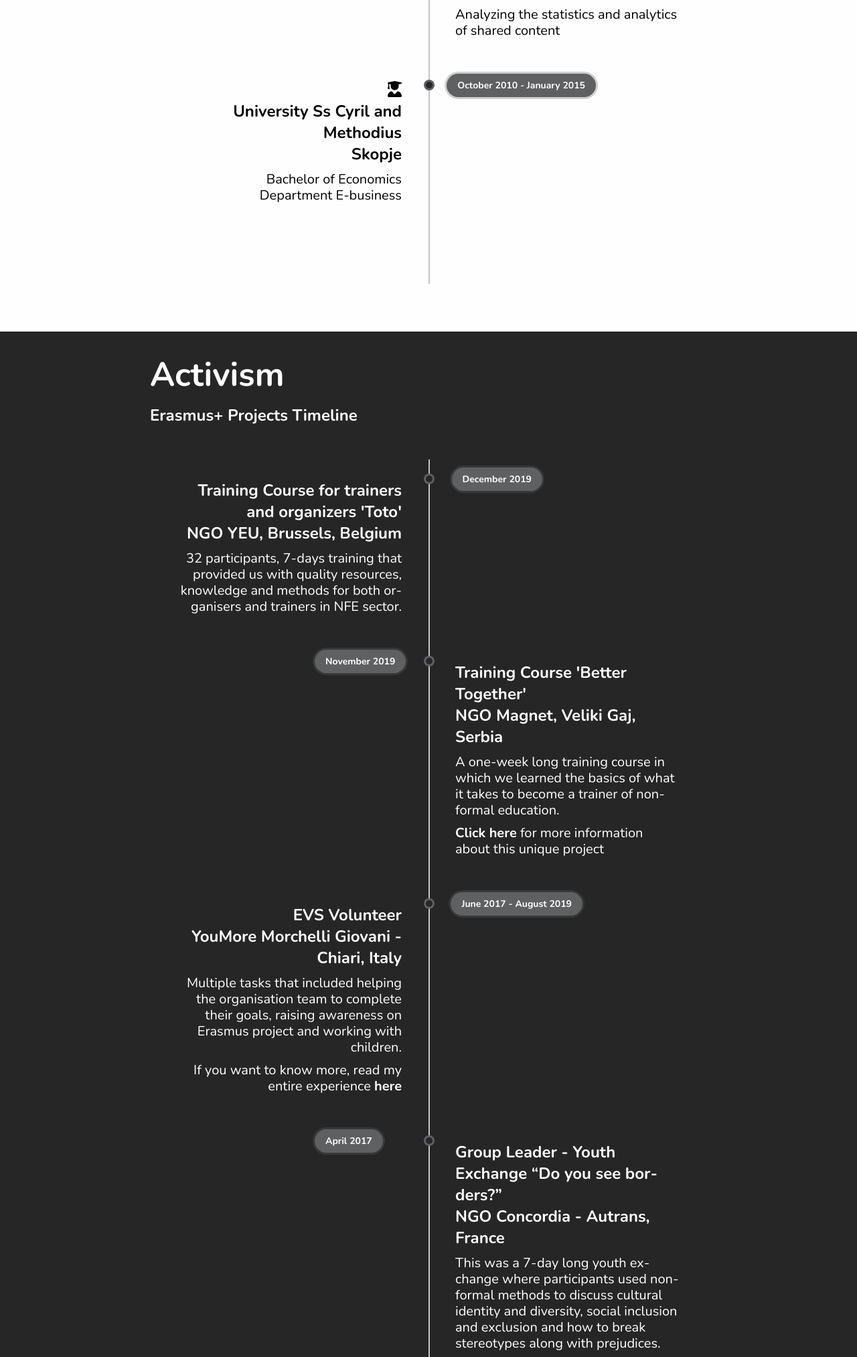
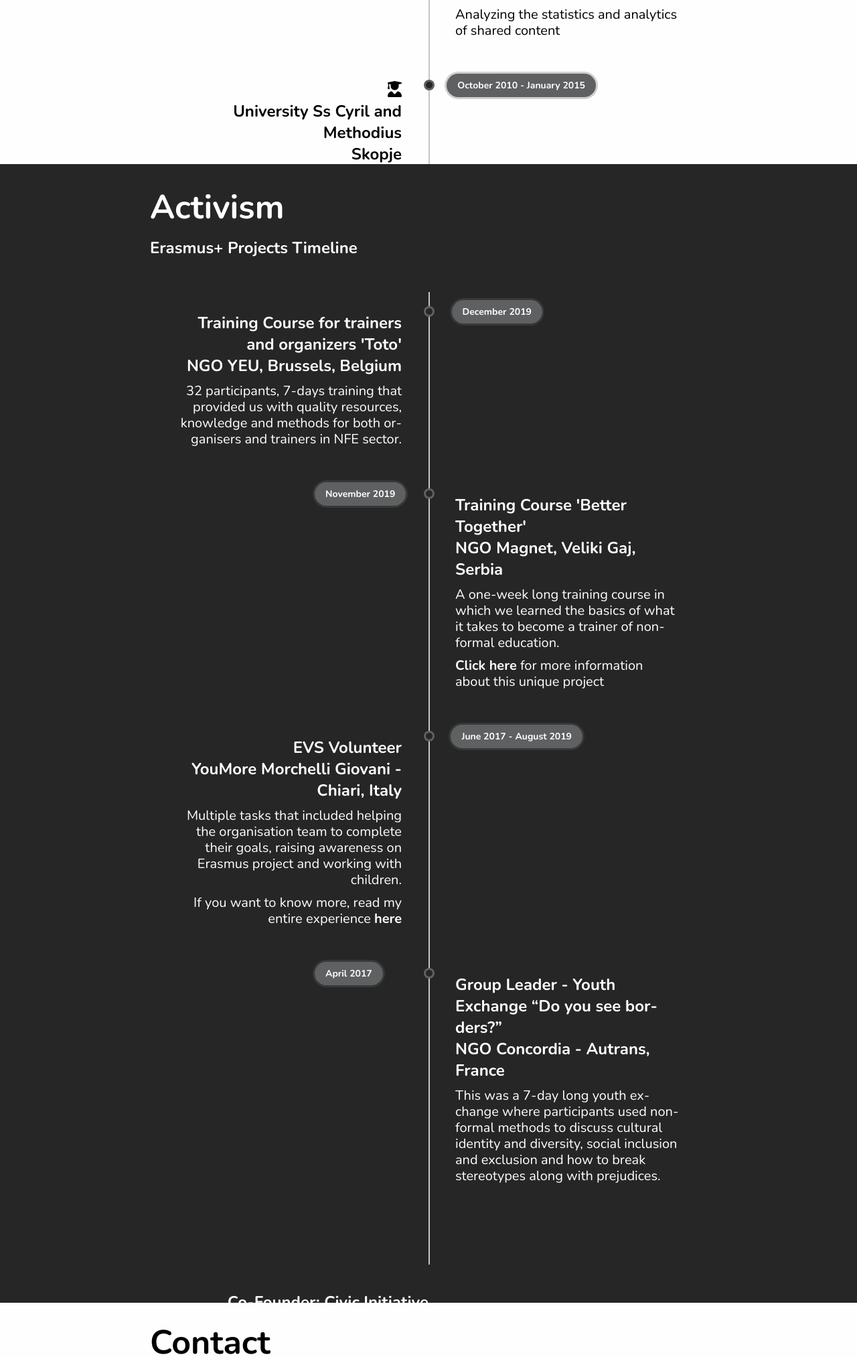
Before and after one commit to rahilka/personal-website, a PHP site: page / in a window 1280 px wide. Shown: the part 2290-4316 px from the top of the page at 67% size. Run offline with PHP 8.4, Linux system fonts and the light colour scheme; some libraries are stand-ins or nearby versions.

Commit message:
update styles

```diff
--- a/styles.css
+++ b/styles.css
@@ -102,11 +102,11 @@ a.active,a:hover{
 }
 
 .timeline-area {
-    height: 1750px;
+    height: 1500px;
 }
 
 .activism-area {
-    height: 2100px;
+    height: 1700px;
 }
 
 .text-part {
```
